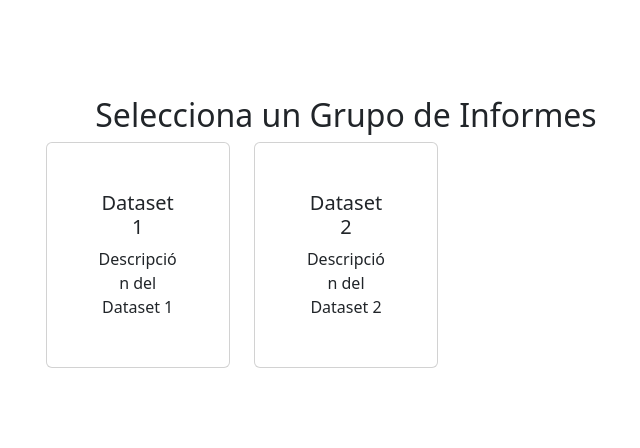
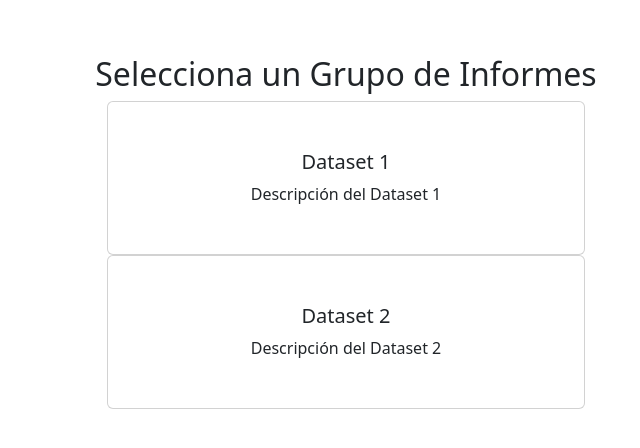
Before and after one commit to visalasc/ipre20232, a React (Vite) app in the folder MIMIC-CXR-T/: page /reportselection in a window 1280 px wide. Shown: the part 168-616 px from the top of the page, without its empty margins (294-934 px from the left). Built offline with nearby package versions, Linux system fonts and the light colour scheme.

Commit message:
feat display cards in reports group

```diff
--- a/MIMIC-CXR-T/src/common/ReportGroupSelection.jsx
+++ b/MIMIC-CXR-T/src/common/ReportGroupSelection.jsx
@@ -12,9 +12,9 @@ const ReportGroupSelection = () => {
     <div>
       <h2>Selecciona un Grupo de Informes</h2>
       <Container>
-        <Row>
-          {datasetDetails.map((dataset, index) => (
-            <Col key={index} sm={12} md={6} lg={4}>
+        {datasetDetails.map((dataset, index) => (
+          <Row key={index}>
+            <Col>
               <Card>
                 <Card.Body>
                   <Card.Title>{dataset.title}</Card.Title>
@@ -22,8 +22,8 @@ const ReportGroupSelection = () => {
                 </Card.Body>
               </Card>
             </Col>
-          ))}
-        </Row>
+          </Row>
+        ))}
       </Container>
     </div>
   );
```
